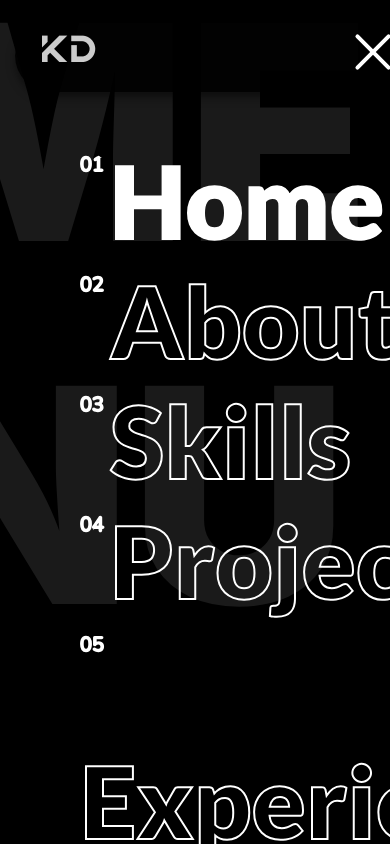
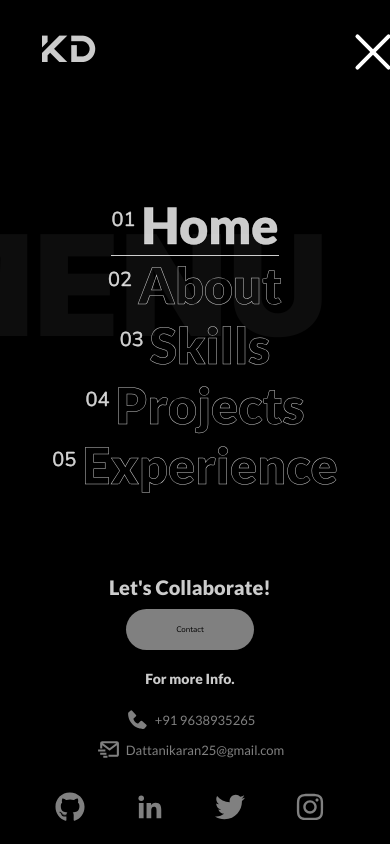
Before and after one commit to karan030204/Portfolio, a React (Create React App) app: page / in a window 390 px wide. Both pictures are taken after a click on the button 372 px from the left and 52 px from the top of the page. Shown: the top 844 px of the page. Built offline with nearby package versions, Linux system fonts and the light colour scheme.

Commit message:
Responsive navbar done

```diff
--- a/src/Components/Navbar1.jsx
+++ b/src/Components/Navbar1.jsx
@@ -4,8 +4,19 @@ import { Pivot as Hamburger, Turn } from "hamburger-react";
 import { NavLink } from "react-router-dom";
 import Mouse from "../MouseMove";
 import HorizontalScrollText from "../HorizontalScrollText";
-import { FaGithub, FaLinkedin, FaInstagram, FaTwitter } from "react-icons/fa";
-// import {BiLogoLinkedin } from 'react-icons/bi'
+import {
+  FaGithub,
+  FaLinkedin,
+  FaInstagram,
+  FaTwitter,
+  FaPhone,
+} from "react-icons/fa";
+import {
+  BiLogoLinkedin,
+  BiMailSend,
+  BiPhone,
+  BiSolidPhone,
+} from "react-icons/bi";
 
 const Navbar1 = () => {
   const [isToggleClicked, setIsToggleClicked] = useState(false);
@@ -20,7 +31,6 @@ const Navbar1 = () => {
           <div className="inner-top-navbar">
             <div className="navbar-Logo">KD</div>
             <div className="navbar-hamburger">
-              <Mouse>
                 <Hamburger
                   easing="ease-in"
                   color="white"
@@ -32,7 +42,6 @@ const Navbar1 = () => {
                   toggled={isToggleClicked}
                   onToggle={(toggled) => {}}
                 />
-              </Mouse>
             </div>
           </div>
           {isToggleClicked && (
@@ -71,24 +80,35 @@ const Navbar1 = () => {
                   <div className="center-big-text">MENU</div>
                 </div>
                 <div className="right-menu">
-                  <div className="contact-details">
+                  <div className="contact-btn">
                     <Mouse>
-                      <span className="contact-title">Contact</span>
+                      {/* <span className="contact-title">Contact</span> */}
                     </Mouse>
-                    <div className="phone_no">+91 9638935265</div>
-                    <div className="email_id">Dattanikaran25@gmail.com</div>
-                    <div className="icons">  <FaGithub size={30} color="white" />
-                    {/* <BiLogoLinkedin size={30} color="black" /> */}
-                    <FaTwitter size={30} color="white" />
-                    <FaInstagram size={30} color="white" /></div>
-
-                  </div>
-                  <div className="contact-btn">
                     <div className="lets-colloborate">Let's Collaborate!</div>
                     <div>
                       <Mouse>
                         <button>Contact</button>
                       </Mouse>
+                    </div>
+                  </div>
+
+                  <div>
+                    <h1 className="follow">For more Info.</h1>
+                    <div className="contact-details">
+                      <div className="phone_no">
+                        <BiSolidPhone  color="rgba(255,255,255,0.5)" size={25} />
+                        +91 9638935265
+                      </div>
+                      <div className="email_id">
+                        <BiMailSend color="rgba(255,255,255,0.5)" size={25} />
+                        Dattanikaran25@gmail.com
+                      </div>
+                    </div>
+                    <div className="icons">
+                      <FaGithub className="icon"  color="rgba(255,255,255,0.5)" />
+                      <BiLogoLinkedin className="icon"  color="rgba(255,255,255,0.5)" />
+                      <FaTwitter className="icon"  color="rgba(255,255,255,0.5)" />
+                      <FaInstagram className="icon"  color="rgba(255,255,255,0.5)" />
                     </div>
                   </div>
                 </div>
--- a/src/Elements/Navbar1.css
+++ b/src/Elements/Navbar1.css
@@ -44,7 +44,7 @@
   display: flex;
   justify-content: space-around;
   max-width: 94%;
-  padding: 140px 80px 0;
+  padding: 140px 80px 30px;
 }
 
 .inner_menu .left-menu {
@@ -54,8 +54,8 @@
 
 .inner_menu .left-menu a {
   width: fit-content;
-  -webkit-text-stroke-width: 2px;
-  -webkit-text-stroke-color: white;
+  -webkit-text-stroke-width: 0.5px;
+  -webkit-text-stroke-color: rgba(255, 255, 255, 0.8);
   font-family: "Lato";
   font-size: 100px;
   text-decoration: none;
@@ -63,36 +63,150 @@
   font-weight: 900;
   padding-left: 30px;
   z-index: 999;
+  position: relative;
+  overflow: hidden;
 }
 
+@keyframes fillAnimation {
+  0% {
+    background-position: -100% 0;
+  }
+  100% {
+    background-position: 100% 0;
+  }
+}
+
+.inner_menu .left-menu a::before {
+  content: attr(data-text);
+  position: absolute;
+  left: 0;
+  bottom: 0;
+  width: 100%;
+  height: 100%;
+  background-image: linear-gradient(
+    to right,
+    rgba(255, 255, 255, 0.8) 0%,
+    rgba(255, 255, 255, 0.8) 100%
+  );
+  background-repeat: no-repeat;
+  background-size: 200% 100%;
+  background-position: -100% 0;
+  -webkit-background-clip: text;
+  -webkit-text-fill-color: transparent;
+  transform-origin: left;
+  transform: scaleX(0);
+  transition: transform 2s linear;
+}
+
+.inner_menu .left-menu a:hover::before {
+  transform: scaleX(1);
+  background-position: 100% 0;
+  animation: fillAnimation 2s linear forwards;
+}
+
+@keyframes borderAnimation {
+  0% {
+    width: 0;
+    margin-left: 0;
+  }
+  100% {
+    width: 100%;
+    margin-left: 0;
+  }
+}
+
+.inner_menu .left-menu a {
+  position: relative;
+  overflow: hidden;
+}
+
+.inner_menu .left-menu a::after {
+  content: "";
+  position: absolute;
+  left: 0;
+  bottom: 0;
+  width: 0;
+  height: 2px;
+  background-color: rgba(255, 255, 255, 0.8);
+  animation-fill-mode: forwards;
+}
+
+.left-menu a:hover:before {
+  width: 100%;
+}
+.inner_menu .left-menu a::before {
+  content: "";
+  position: absolute;
+  left: 0;
+  bottom: 0;
+  width: 0%;
+  height: 2px;
+  background-clip: text;
+  -webkit-background-clip: text;
+  -webkit-text-fill-color: transparent;
+  white-space: nowrap;
+  content: attr(data-text);
+  position: absolute;
+  background: linear-gradient(
+    to left,
+    rgba(255, 255, 2550.8),
+    rgba(255, 255, 255, 0.8)
+  );
+  transform-origin: left;
+  transform: scaleX(0);
+  transition: transform 0.3s ease-in-out;
+}
+
+.inner_menu .left-menu a:hover::before {
+  width: 100%;
+  transform: scaleX(1);
+}
+
+.inner_menu .left-menu a:hover::after {
+  width: 100%;
+  animation: borderAnimation 2s linear;
+}
+
+/* .inner_menu .left-menu a:hover::after,
+.inner_menu .left-menu a:hover::before {
+  animation-play-state: running;
+} */
+
 .inner_menu .left-menu a:hover {
-  color: white;
+  color: rgba(255, 255, 255, 0.8);
 }
+
+.inner_menu .left-menu a:hover span {
+  animation: colorAnimation 2s linear;
+}
+
 .menu-title {
   position: relative;
 }
 
 .left-menu number {
-  font-family: 'Nunito';
+  font-family: "Nunito";
   position: absolute;
   font-family: 100;
   top: 11px;
   left: 0;
   font-size: 20px;
   font-weight: 100;
-  color: rgba(255, 255, 255, 0.9);
+  color: rgba(255, 255, 255, 0.8);
 }
 
-.left-menu a.active{
-  color:white;
-  text-shadow: 10px 10px 10px 10px rgba(255, 255, 255, 0.9);
+.left-menu a.active {
+  color: rgba(255, 255, 255, 0.8);
+  text-shadow: 10px 10px 10px 10px rgba(255, 255, 255, 0.8);
+  border-bottom: 1px solid rgba(255, 255, 255, 0.8);
 }
 
 .inner_menu .right-menu {
   display: flex;
-  flex-direction: column-reverse;
-  justify-content: space-evenly;
-  padding:0 0 40px 0;
+  flex-direction: column;
+  justify-content: flex-end;
+  padding: 20px 10px 50px 40px;
+  gap: 20px;
 }
 
 .inner_menu .right-menu .contact-title {
@@ -101,68 +215,297 @@
   font-weight: 900;
   -webkit-text-stroke-color: white;
   /* -webkit-text-stroke-width: 2px; */
-  color: white;
+  color: rgba(255, 255, 255, 0.8);
   border-bottom: 1px solid white;
 }
 
-.right-menu .phone_no{
+.right-menu .phone_no {
+  display: flex;
+  align-items: center;
+  gap: 20px;
   font-size: 15px;
-  font-family: 'Lato';
+  font-family: "Lato";
   font-weight: 500;
-  color: rgba(255, 255, 255, 0.9);
+  color: rgba(255, 255, 255, 0.5);
   padding-top: 10px;
-
+  cursor: pointer;
 }
 
-.right-menu .email_id{
+.right-menu .email_id {
+  display: flex;
+  align-items: center;
   font-size: 15px;
-  font-family: 'lato';
+  gap: 20px;
+  font-family: "lato";
   font-weight: 500;
-  color: rgba(255, 255, 255, 0.9);
+  color: rgba(255, 255, 255, 0.5);
+  cursor: pointer;
 }
 
-.right-menu .lets-colloborate{
-  font-family: 'Lato';
-  font-size: 50px;
+.right-menu .follow {
+  color: rgba(255, 255, 255, 0.8);
+  font-family: "Lato";
   font-weight: 900;
-  padding-bottom: 15px;
-  color: rgba(255, 255, 255, 0.9);
-
+  font-size: 30px;
+  padding-bottom: 10px;
 }
 
-.right-menu button{
+.right-menu .lets-colloborate {
+  font-family: "Lato";
+  font-size: 40px;
+  font-weight: 900;
+  padding-bottom: 10px;
+  color: rgba(255, 255, 255, 0.8);
+}
+
+.right-menu button {
   outline: none;
-  background: white;
+  background: rgba(255, 255, 255, 0.5);
   color: black;
   border-radius: 30px;
   border: none;
   padding: 15px 50px 15px 50px;
-  font-family: 'Nunito';
+  font-family: "Nunito";
   font-size: 20px;
   cursor: pointer;
 }
 
-.right-menu .contact-details{
+.right-menu .contact-details {
   display: flex;
   flex-direction: column;
   justify-content: space-evenly;
   gap: 5px;
 }
 
-.right-menu .contact-details .icons{
+.right-menu .icons {
   display: flex;
   gap: 40px;
   padding-top: 20px;
+  cursor: pointer;
+}
+.icon {
+  font-size: 40px;
 }
 .center-big-text {
-  left:  -100px;
+  left: -100px;
+  /* right: -100px; */
   position: absolute;
-  top: -50px;
+  top: 150px;
   font-family: "Inter";
   font-weight: 900;
-  color: rgba(255, 255, 255, 0.1);
+  color: rgba(250, 250, 250, 0.05);
   font-size: 300px;
   width: fit-content;
   word-break: break-word;
-  z-index: 0;
+  z-index: -1;
 }
+
+@media screen and (max-width: 1199.98px) {
+  .top-navbar .menu .inner_menu {
+    padding: 250px 30px 30px;
+  }
+  .inner_menu .right-menu {
+    padding: 20px 10px 30px 40px;
+    gap: 20px;
+  }
+}
+
+@media screen and (max-width: 999.98px) {
+  .top-navbar .menu .inner_menu {
+    padding: 300px 30px 30px;
+  }
+  .inner_menu .left-menu a {
+    font-size: 75px;
+  }
+  .inner_menu .right-menu {
+    padding: 10px 10px 20px 40px;
+    gap: 20px;
+  }
+}
+
+@media screen and (max-width: 880.98px) {
+  .top-navbar .menu .inner_menu {
+    padding: 380px 30px 30px;
+  }
+  .inner_menu .left-menu a {
+    font-size: 60px;
+  }
+  .inner_menu .right-menu {
+    padding: 10px 10px 10px 90px;
+    gap: 20px;
+  }
+  .right-menu .lets-colloborate {
+    font-size: 25px;
+  }
+
+  .right-menu button {
+    font-size: 10px;
+  }
+  .right-menu .follow {
+    font-size: 18px;
+  }
+  .center-big-text {
+    font-size: 250px;
+    top: 200px;
+  }
+
+  .right-menu .icon {
+    font-size: 30px;
+  }
+}
+
+@media screen and (max-width: 750.98px) {
+  .top-navbar .menu .inner_menu {
+    flex-direction: column;
+    justify-content: space-evenly;
+    align-items: center;
+    gap: 100px;
+    padding: 165px 10px 30px;
+  }
+  .box {
+    text-align: center;
+  }
+  .inner_menu .left-menu a {
+    font-size: 120px;
+  }
+  .inner_menu .right-menu {
+    padding: 10px 10px 10px 0px;
+    gap: 20px;
+    text-align: center;
+  }
+  .right-menu .lets-colloborate {
+    font-size: 45px;
+  }
+  .contact-details {
+    text-align: center;
+  }
+  .right-menu button {
+    font-size: 20px;
+  }
+  .right-menu .follow {
+    font-size: 30px;
+  }
+
+  .right-menu .phone_no,
+  .right-menu .email_id {
+    font-size: 22px;
+    margin: 0 auto;
+  }
+  .center-big-text {
+    font-size: 250px;
+    top: 200px;
+  }
+
+  .right-menu .icons {
+    justify-content: center;
+  }
+
+  .right-menu .icon {
+    font-size: 45px;
+    padding-top: 10px;
+  }
+}
+
+@media screen and (max-width: 699.98px) {
+  .top-navbar .menu .inner_menu {
+    gap: 70px;
+    padding: 165px 10px 30px;
+  }
+  .inner_menu .left-menu a {
+    font-size: 100px;
+  }
+
+  .center-big-text {
+    font-size: 220px;
+    top: 200px;
+  }
+}
+
+@media screen and (max-width : 582.98px) {
+  .top-navbar .menu .inner_menu {
+    gap: 100px;
+    padding: 165px 10px 30px;
+  }
+  .inner_menu .left-menu a {
+    font-size: 80px;
+  }
+
+  .center-big-text {
+    font-size: 180px;
+    top: 200px;
+  }
+
+  .right-menu .lets-colloborate{
+    font-size: 35px;
+  }
+}
+
+@media screen and (max-width : 482.98px) {
+  .top-navbar .menu .inner_menu {
+    gap: 180px;
+    padding: 165px 10px 30px;
+  }
+  .inner_menu .left-menu a {
+    font-size: 65px;
+  }
+
+  .center-big-text {
+    font-size: 170px;
+    top: 200px;
+  }
+  .right-menu .lets-colloborate{
+    font-size: 28px;
+  }
+  .right-menu button{
+    font-size: 19px;
+  }
+  .right-menu .follow{
+    font-size: 20px;
+  }
+
+  .right-menu .phone_no ,.right-menu  .email_id{
+    font-size: 15px;
+    gap: 5px;
+
+  }
+}
+
+@media screen and (max-width : 400.98px) {
+  .top-navbar .menu .inner_menu {
+    gap: 70px;
+    padding: 195px 10px 30px;
+  }
+  .inner_menu .left-menu a {
+    font-size: 50px;
+  }
+
+  .center-big-text {
+    font-size: 140px;
+    top: 200px;
+  }
+
+  .right-menu .lets-colloborate{
+    font-size: 20px;
+  }
+
+  .right-menu button{
+    font-size: 8px;
+  }
+  .right-menu .follow{
+    font-size: 14px;
+  }
+
+  .right-menu .phone_no, .right-menu .email_id{
+    font-size: 13px;
+    gap: 5px;
+  }
+
+  .right-menu .icons{
+    gap: 50px;
+    margin:  0 auto;
+  }
+  .icons .icon{
+      font-size: 30px;
+
+  }
+}
```
